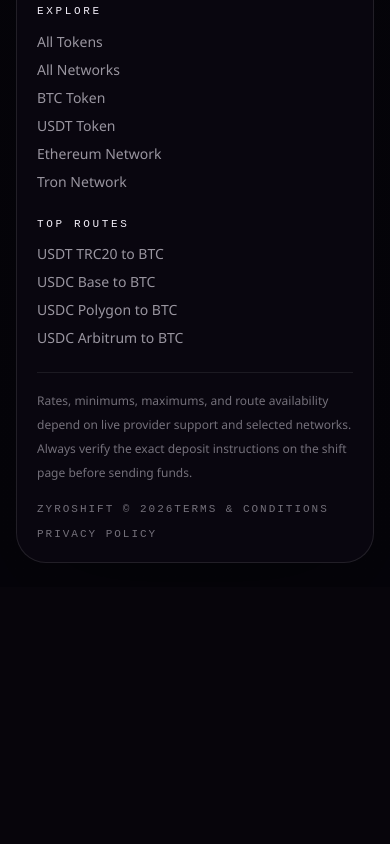
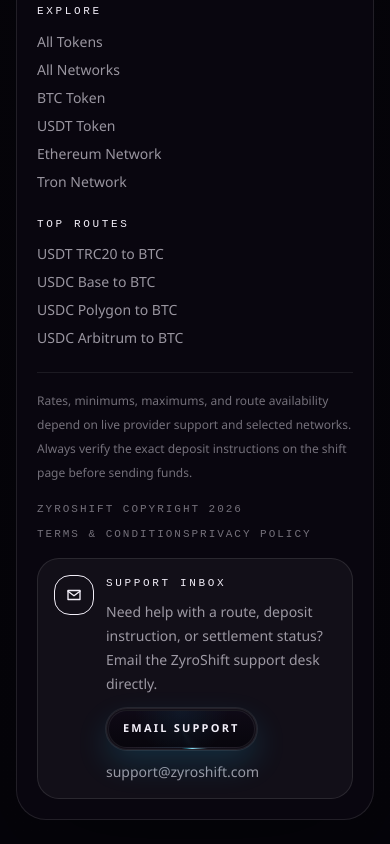
Before and after one commit to furydu/zyroshift, a Next.js app: page /swap in a window 390 px wide. Shown: the part 6100-6944 px from the top of the page. Before the commit the page ends 6687 px from the top, so only its background shows below. Built offline with nearby package versions, Linux system fonts and the light colour scheme; no server answers.

Commit message:
Update live support inbox contact

```diff
--- a/src/components/layout/SiteFooter.tsx
+++ b/src/components/layout/SiteFooter.tsx
@@ -1,5 +1,6 @@
 import { BrandWordmark } from "@/components/layout/BrandWordmark";
 import { getPairLaunchSpecs } from "@/lib/pairs";
+import { SUPPORT_EMAIL, SUPPORT_MAILTO } from "@/lib/site/contact";
 import Link from "next/link";
 
 export function SiteFooter() {
@@ -128,13 +129,15 @@
       </div>
 
       <div className="mt-6 border-t border-[var(--border-soft)] pt-4">
+        <div className="grid gap-4 lg:grid-cols-[minmax(0,1fr)_minmax(280px,0.84fr)] lg:items-end lg:gap-6">
+          <div>
             <p className="theme-text-soft text-xs leading-6">
               Rates, minimums, maximums, and route availability depend on live
               provider support and selected networks. Always verify the exact
               deposit instructions on the shift page before sending funds.
             </p>
             <div className="mt-4 flex flex-wrap items-center gap-x-5 gap-y-2 font-mono text-[11px] uppercase tracking-[0.18em]">
-          <span className="theme-text-soft">ZyroShift © 2026</span>
+              <span className="theme-text-soft">ZyroShift Copyright 2026</span>
               <Link
                 href="/terms"
                 className="theme-text-soft transition hover:text-[var(--foreground)]"
@@ -149,6 +152,51 @@
               </Link>
             </div>
           </div>
+
+          <div className="theme-card rounded-[22px] border border-[rgba(246,179,66,0.28)] px-4 py-4 lg:justify-self-end">
+            <div className="flex items-start gap-3">
+              <span className="inline-flex h-10 w-10 shrink-0 items-center justify-center rounded-2xl border border-[rgba(246,179,66,0.34)] bg-[rgba(246,179,66,0.08)] text-[#f6b342]">
+                <svg
+                  viewBox="0 0 24 24"
+                  className="h-[18px] w-[18px]"
+                  fill="none"
+                  stroke="currentColor"
+                  strokeWidth="1.8"
+                  strokeLinecap="round"
+                  strokeLinejoin="round"
+                  aria-hidden="true"
+                >
+                  <path d="M4 6h16v12H4z" />
+                  <path d="m4 7 8 6 8-6" />
+                </svg>
+              </span>
+              <div className="min-w-0">
+                <p className="theme-text-main font-mono text-[11px] uppercase tracking-[0.24em]">
+                  Support inbox
+                </p>
+                <p className="theme-text-muted mt-2 text-sm leading-6">
+                  Need help with a route, deposit instruction, or settlement
+                  status? Email the ZyroShift support desk directly.
+                </p>
+                <div className="mt-3 flex flex-wrap items-center gap-3">
+                  <a
+                    href={SUPPORT_MAILTO}
+                    className="theme-accent-cta inline-flex min-h-[42px] items-center justify-center rounded-full px-4 text-[11px] font-semibold uppercase tracking-[0.2em] transition hover:-translate-y-0.5"
+                  >
+                    Email support
+                  </a>
+                  <a
+                    href={SUPPORT_MAILTO}
+                    className="theme-text-muted text-sm transition hover:text-[var(--foreground)]"
+                  >
+                    {SUPPORT_EMAIL}
+                  </a>
+                </div>
+              </div>
+            </div>
+          </div>
+        </div>
+      </div>
     </footer>
   );
 }
--- a/src/components/legal/LegalPageTemplate.tsx
+++ b/src/components/legal/LegalPageTemplate.tsx
@@ -1,4 +1,5 @@
 import { SiteFooter } from "@/components/layout/SiteFooter";
+import { SUPPORT_EMAIL, SUPPORT_MAILTO } from "@/lib/site/contact";
 import { SiteHeader } from "@/components/layout/SiteHeader";
 import Link from "next/link";
 
@@ -91,26 +92,31 @@
               Legal contact
             </p>
             <p className="theme-text-muted mt-3 text-sm leading-7 md:text-[15px]">
-              For legal, privacy, or route-related questions, contact ZyroShift
-              using the addresses below. Replace these addresses before
-              publishing if your final operational inboxes differ.
+              For legal, privacy, or route-related questions, contact
+              ZyroShift through the operational support inbox below.
             </p>
             <div className="mt-4 grid gap-3 md:grid-cols-2">
               <div className="theme-card rounded-[18px] px-4 py-4">
                 <p className="theme-text-main text-sm font-semibold">
                   General support
                 </p>
-                <p className="theme-text-muted mt-2 text-sm">
-                  hello@zyroshift.com
-                </p>
+                <a
+                  href={SUPPORT_MAILTO}
+                  className="theme-text-muted mt-2 inline-flex text-sm transition hover:text-[var(--foreground)]"
+                >
+                  {SUPPORT_EMAIL}
+                </a>
               </div>
               <div className="theme-card rounded-[18px] px-4 py-4">
                 <p className="theme-text-main text-sm font-semibold">
                   Legal and privacy
                 </p>
-                <p className="theme-text-muted mt-2 text-sm">
-                  legal@zyroshift.com
-                </p>
+                <a
+                  href={SUPPORT_MAILTO}
+                  className="theme-text-muted mt-2 inline-flex text-sm transition hover:text-[var(--foreground)]"
+                >
+                  {SUPPORT_EMAIL}
+                </a>
               </div>
             </div>
           </div>
--- /dev/null
+++ b/src/lib/site/contact.ts
@@ -0,0 +1,5 @@
+export const SUPPORT_EMAIL = "support@zyroshift.com";
+
+export const SUPPORT_MAILTO = `mailto:${SUPPORT_EMAIL}?subject=${encodeURIComponent(
+  "ZyroShift support request",
+)}`;
```
Lines whose indentation alone changed are shown as unchanged.
